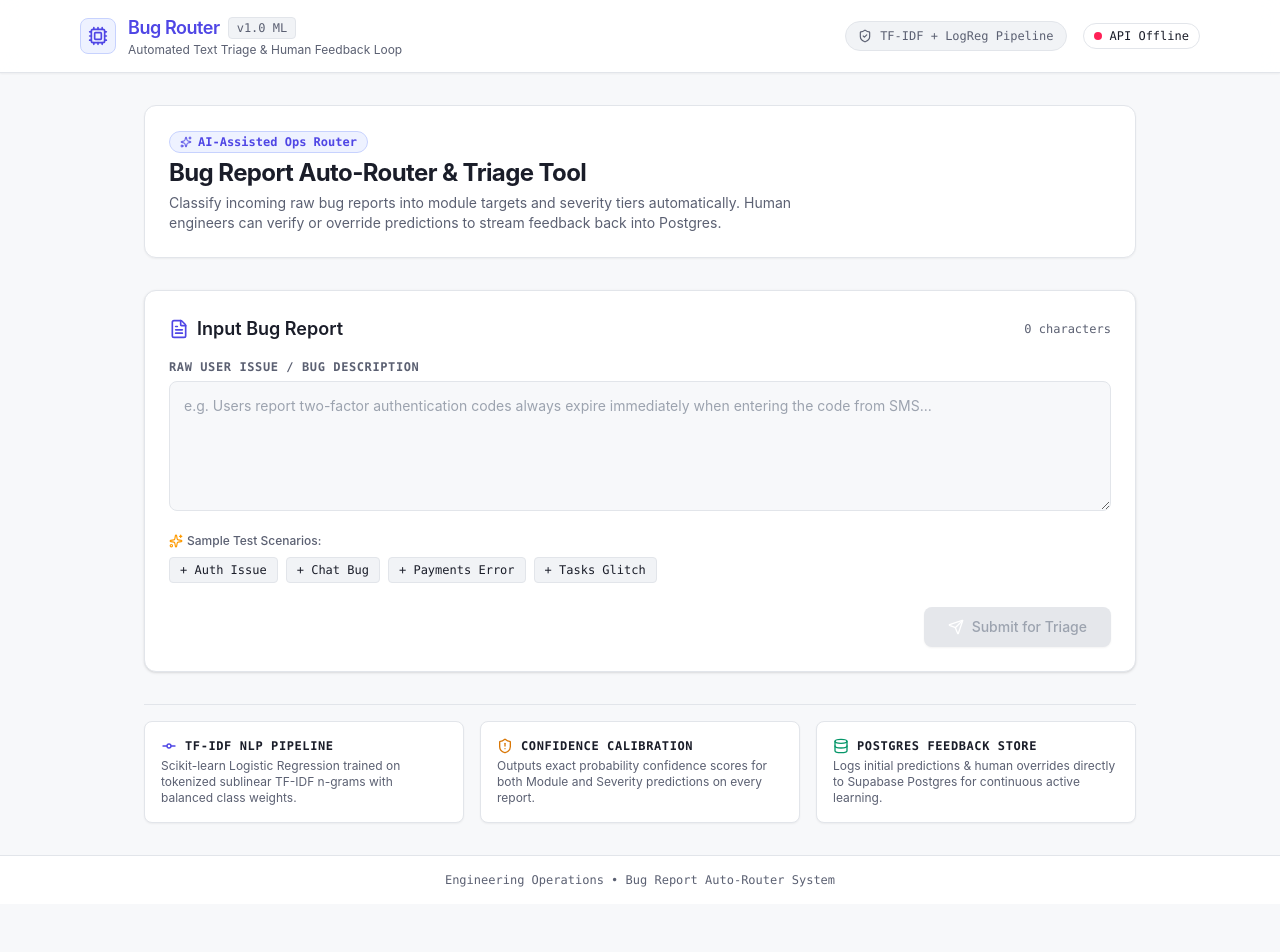
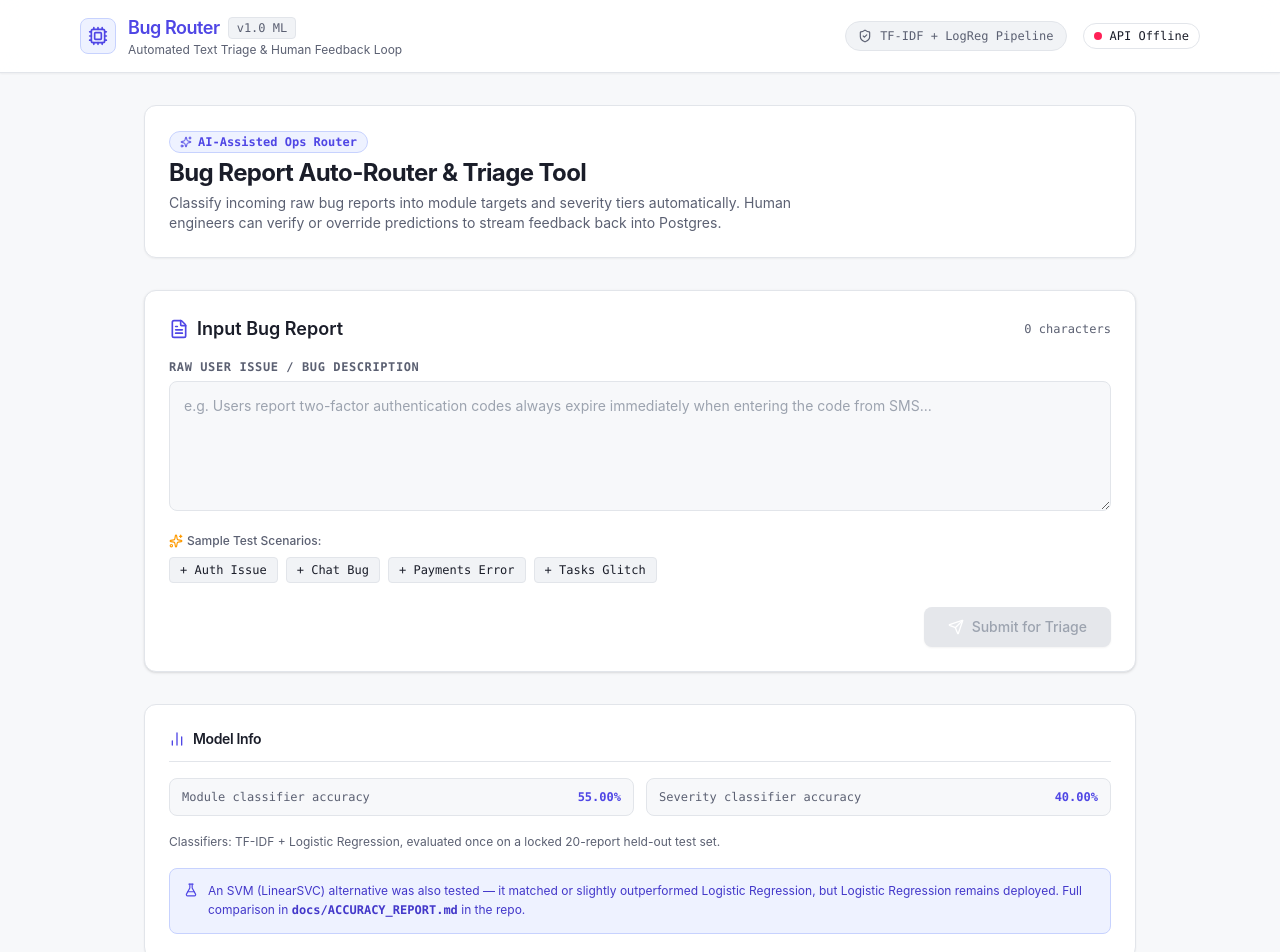
Before and after one commit to siddhi-Vinayak7/bug-report-auto-router, a React (Vite) app in the folder frontend/: page / in a window 1280 px wide. Shown: the top 952 px of the page. Before the commit the page ends 904 px from the top, so only its background shows below. Built offline with nearby package versions, Linux system fonts and the light colour scheme; no server answers.

Commit message:
Add static Model Info panel to frontend showing accuracy and SVM comparison note

```diff
--- a/frontend/src/App.jsx
+++ b/frontend/src/App.jsx
@@ -2,6 +2,7 @@ import React, { useState } from 'react';
 import Header from './components/Header';
 import TriageForm from './components/TriageForm';
 import PredictionPanel from './components/PredictionPanel';
+import ModelInfo from './components/ModelInfo';
 import { triageReport } from './api';
 import { Database, ShieldAlert, GitCommit, Sparkles } from 'lucide-react';
 
@@ -67,6 +68,9 @@ export default function App() {
           )}
         </div>
 
+        {/* Model Info Panel */}
+        <ModelInfo />
+
         {/* Workflow Info Footer / Features */}
         <div className="grid grid-cols-1 sm:grid-cols-3 gap-4 pt-4 border-t border-[#E2E5EA]">
           <div className="p-4 rounded-lg bg-white border border-[#E2E5EA] shadow-xs space-y-1">
--- /dev/null
+++ b/frontend/src/components/ModelInfo.jsx
@@ -0,0 +1,51 @@
+import React from "react";
+import { BarChart2, FlaskConical } from "lucide-react";
+
+/**
+ * ModelInfo — static, display-only panel.
+ * Shows baseline accuracy figures and the SVM comparison note.
+ * No API calls, no props, no state.
+ */
+export default function ModelInfo() {
+  return (
+    <div className="bg-white border border-[#E2E5EA] rounded-xl p-5 sm:p-6 shadow-xs space-y-4">
+      {/* Header */}
+      <div className="flex items-center space-x-2 border-b border-[#E2E5EA] pb-3">
+        <BarChart2 className="w-4 h-4 text-[#4F46E5]" />
+        <h3 className="text-sm font-semibold text-[#1A1D29] tracking-tight">
+          Model Info
+        </h3>
+      </div>
+
+      {/* Accuracy rows */}
+      <div className="grid grid-cols-1 sm:grid-cols-2 gap-3">
+        <div className="flex items-center justify-between px-3 py-2.5 rounded-lg bg-[#F7F8FA] border border-[#E2E5EA]">
+          <span className="text-xs font-mono text-[#5B6072]">Module classifier accuracy</span>
+          <span className="text-xs font-mono font-bold text-[#4F46E5]">55.00%</span>
+        </div>
+        <div className="flex items-center justify-between px-3 py-2.5 rounded-lg bg-[#F7F8FA] border border-[#E2E5EA]">
+          <span className="text-xs font-mono text-[#5B6072]">Severity classifier accuracy</span>
+          <span className="text-xs font-mono font-bold text-[#4F46E5]">40.00%</span>
+        </div>
+      </div>
+
+      {/* Method note */}
+      <p className="text-xs text-[#5B6072] leading-relaxed">
+        Classifiers: TF-IDF + Logistic Regression, evaluated once on a locked
+        20-report held-out test set.
+      </p>
+
+      {/* SVM comparison note */}
+      <div className="flex items-start space-x-2.5 px-3.5 py-3 rounded-lg bg-[#EEF2FF] border border-[#C7D2FE]">
+        <FlaskConical className="w-3.5 h-3.5 text-[#4F46E5] mt-0.5 flex-shrink-0" />
+        <p className="text-xs text-[#4338CA] leading-relaxed">
+          An SVM (LinearSVC) alternative was also tested — it matched or
+          slightly outperformed Logistic Regression, but Logistic Regression
+          remains deployed. Full comparison in{" "}
+          <span className="font-mono font-semibold">docs/ACCURACY_REPORT.md</span>{" "}
+          in the repo.
+        </p>
+      </div>
+    </div>
+  );
+}
```
